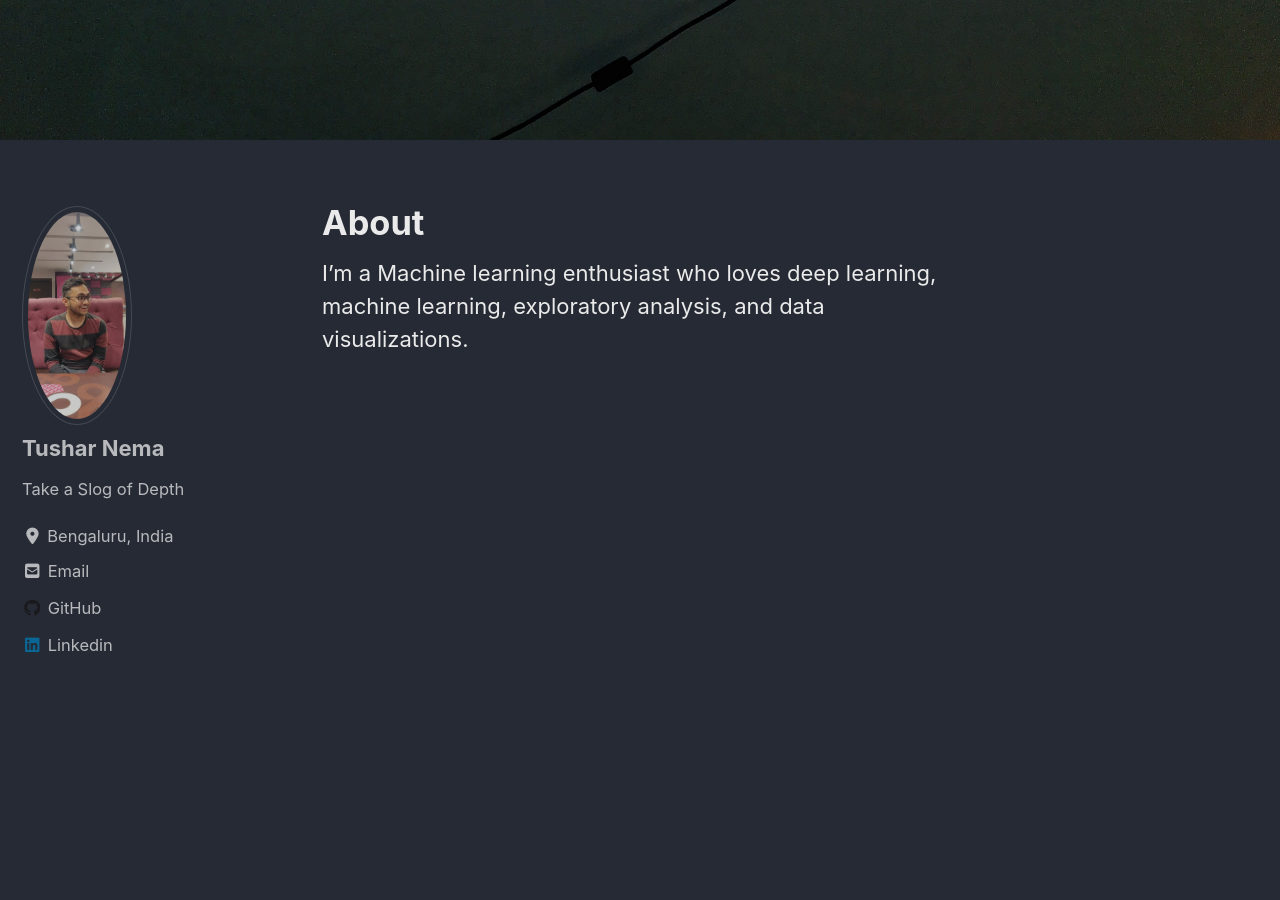
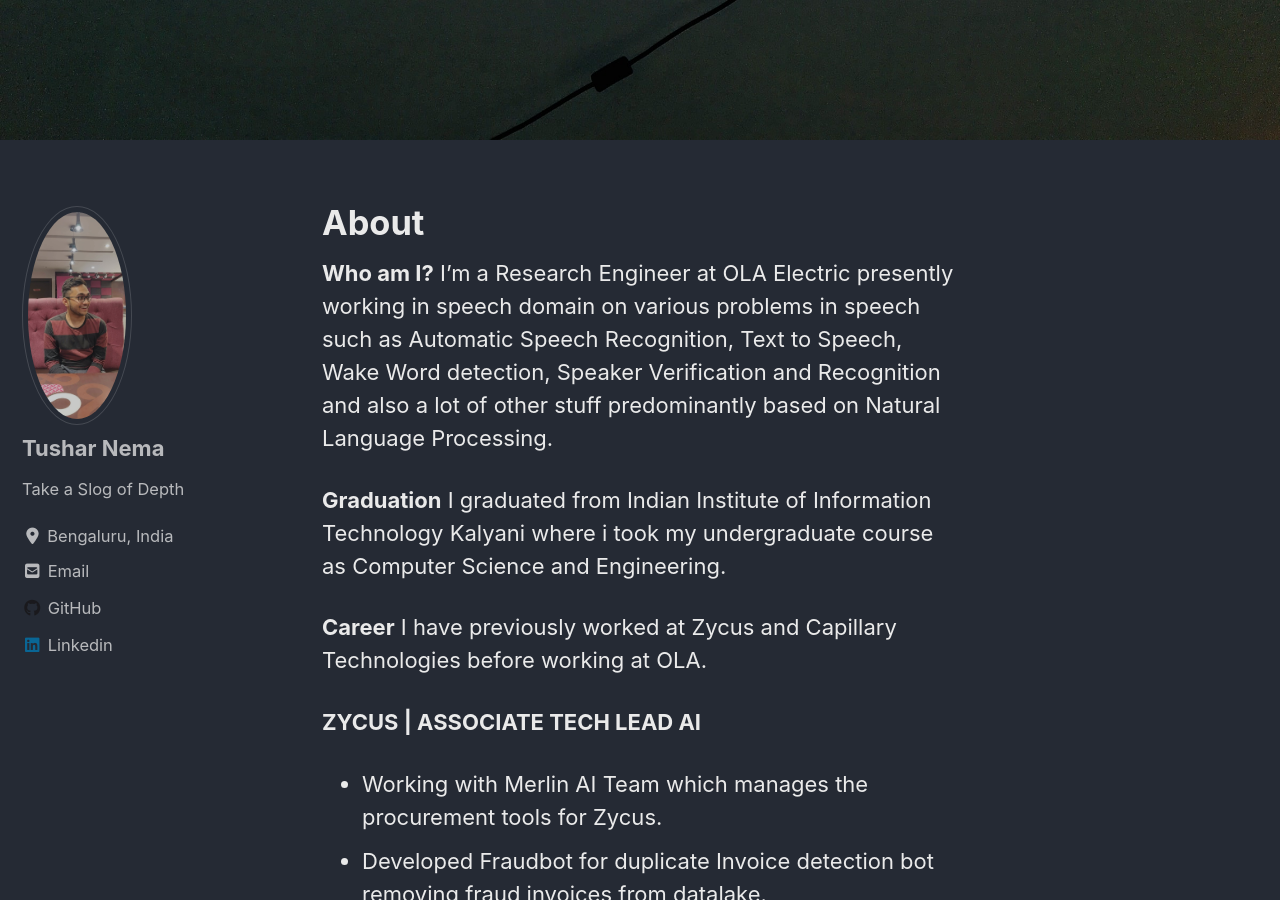
Before and after one commit to tusharnema/tusharnema.github.io, a Jekyll site: the page built from _pages/about.md, in a window 1280 px wide and 900 px high, scrolled down 919 px. Built offline with Jekyll 4.4.1, drawn with Linux system fonts in a browser that asks for light colours; cached includes are drawn as plain includes; nearby versions of some CDN libraries; some of the changed text lies outside the part shown.

Commit message:
Update about.md

```diff
--- a/_pages/about.md
+++ b/_pages/about.md
@@ -5,4 +5,36 @@
   image: "/images/zakim.jpg"
 ---
 
-I'm a Machine learning enthusiast who loves deep learning, machine learning, exploratory analysis, and data visualizations.
+**Who am I?**
+I'm a Research Engineer at OLA Electric presently working in speech domain on various problems in speech such as Automatic Speech Recognition, Text to Speech, Wake Word detection, Speaker Verification and Recognition and also a lot of other stuff predominantly based on Natural Language Processing.
+
+**Graduation**
+I graduated from Indian Institute of Information Technology Kalyani where i took my undergraduate course as Computer Science and Engineering.
+
+**Career**
+I have previously worked at Zycus and Capillary Technologies before working at OLA.
+
+**ZYCUS | ASSOCIATE TECH LEAD AI**
+- Working with Merlin AI Team which manages the procurement tools for Zycus.
+- Developed Fraudbot for duplicate Invoice detection bot removing fraud invoices from datalake.
+- Experienced with setup, configuration and maintain ELK stack (Elasticsearch, Logstash and Kibana).
+- Worked with software development and testing team members to design and develop robust solutions to meet client requirements for functionality, scalability and performance.
+- Created customized applications to make critical predictions, automate reasoning and decisions, and calculate optimization algorithms.
+
+**Capillary Technologies | MACHINE LEARNING**
+- Developed an Automatic Speech Recognition System(ASR)from scratch.
+- Used Kaldi to build an ASR which aims at doing speech recognition on noisy speech.
+- Deployed NLP bots on the output of ASR,sentiment analysis,NER which added 50 percent value to
+the retail product.
+- Deployed microservices for individual components of speech pipeline.
+
+**About This Site**
+
+The main purposes of this website are listed here:
+
+- Discuss the various ideas and theories of machine learning, deep learning, philosophy and life.
+- Document various ideas and experiments i read about.
+- Present my independent experiments and projects.
+- Record my personal achievements.
+
+It should be noted that all the contents of this website are solely my own and do not express the views or opinions of my employer.
```
